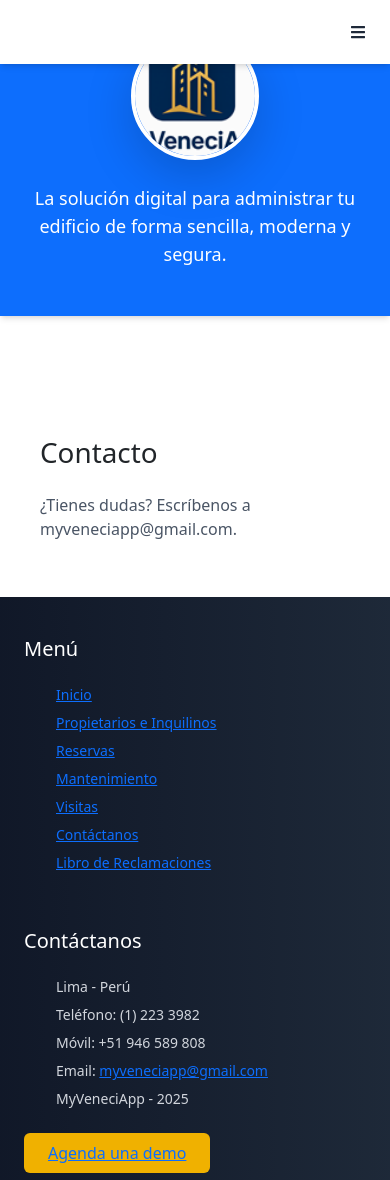
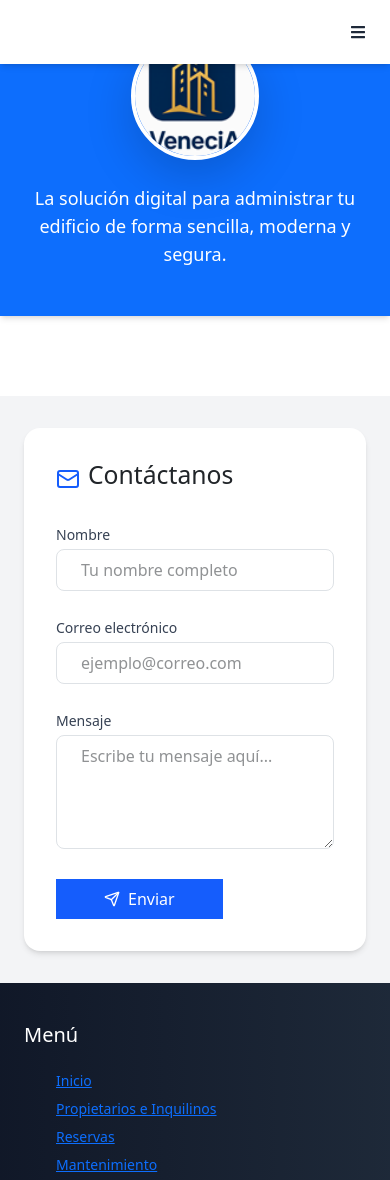
Before and after one commit to cfloresr123/myveneciapp, a React (Vite) app: page /contacto in a window 390 px wide. Shown: the top 1180 px of the page. Built offline with nearby package versions, Linux system fonts and the light colour scheme.

Commit message:
Agrego archivo netlify-hamburgermenu.jsx y navbar.jsxm

```diff
--- a/src/pages/Contacto.jsx
+++ b/src/pages/Contacto.jsx
@@ -1,12 +1,95 @@
-import React from 'react'
+import React, { useState } from 'react'
+import { Mail, Send } from 'lucide-react';
 
 const Contacto = () => {
-  return (
-    <div className="p-10">
-      <h1 className="text-3xl font-bold">Contacto</h1>
-      <p className="mt-4 text-gray-600">¿Tienes dudas? Escríbenos a myveneciapp@gmail.com.</p>
-    </div>
-  )
+  const [status, setStatus] = useState('');
+
+    return (
+      <section className="w-full px-4 py-8 bg-gray-100">
+        <div className="max-w-2xl mx-auto bg-white p-8 rounded-2xl shadow-md">
+          <div className="flex items-center mb-6">
+            <Mail className="text-blue-600 w-6 h-6 mr-2" />
+            <h2 className="text-2xl font-semibold text-blue-700">Contáctanos</h2>
+          </div>
+
+          <form
+            name="contact"
+            method="POST"
+            data-netlify="true"
+            className="space-y-6"
+            onSubmit={(e) => {
+              e.preventDefault();
+              const form = e.target;
+              const data = new FormData(form);
+
+              fetch("/", {
+                method: "POST",
+                headers: { "Content-Type": "application/x-www-form-urlencoded" },
+                body: new URLSearchParams(data).toString(),
+              })
+                .then(() => {
+                  setStatus("✅ Tu mensaje fue enviado correctamente.");
+                  form.reset();
+                })
+                .catch((error) => {
+                  console.error("Error al enviar:", error);
+                  setStatus("❌ Ocurrió un error. Intenta nuevamente.");
+                });
+            }}
+          >
+            {/* Hidden input for Netlify */}
+            <input type="hidden" name="form-name" value="contact" />
+
+            <div>
+              <label className="block text-sm font-medium text-gray-700 mb-1">Nombre</label>
+              <input
+                type="text"
+                name="name"
+                required
+                className="w-full px-4 py-2 border border-gray-300 rounded-lg focus:ring-2 focus:ring-blue-400 focus:outline-none"
+                placeholder="Tu nombre completo"
+              />
+            </div>
+
+            <div>
+              <label className="block text-sm font-medium text-gray-700 mb-1">Correo electrónico</label>
+              <input
+                type="email"
+                name="email"
+                required
+                className="w-full px-4 py-2 border border-gray-300 rounded-lg focus:ring-2 focus:ring-blue-400 focus:outline-none"
+                placeholder="ejemplo@correo.com"
+              />
+            </div>
+
+            <div>
+              <label className="block text-sm font-medium text-gray-700 mb-1">Mensaje</label>
+              <textarea
+                name="message"
+                rows="4"
+                required
+                className="w-full px-4 py-2 border border-gray-300 rounded-lg focus:ring-2 focus:ring-blue-400 focus:outline-none"
+                placeholder="Escribe tu mensaje aquí..."
+              ></textarea>
+            </div>
+
+            <div className="flex items-center justify-between">
+              <button
+                type="submit"
+                className="flex items-center gap-2 bg-blue-600 text-white px-5 py-2 rounded-lg hover:bg-blue-700 transition"
+              >
+                <Send className="w-4 h-4" />
+                Enviar
+              </button>
+
+              {status && (
+                <p className="text-sm text-green-600 font-medium">{status}</p>
+              )}
+            </div>
+          </form>
+        </div>
+      </section>
+    );
 }
 
 export default Contacto
```
